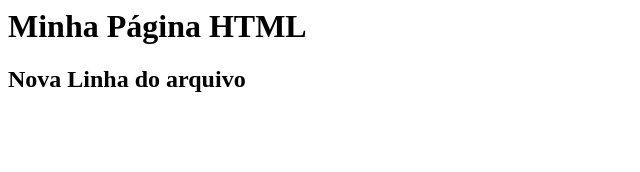
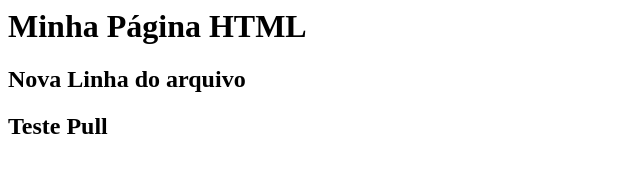
Before and after one commit to marioreis00/gamma-no-gitHub, a plain HTML site: page INDEX.html in a window 1280 px wide. Shown: the whole page, without its empty margins (0-640 px from the left). Drawn offline with Linux system fonts and the light colour scheme.

Commit message:
Alteração a partir do GitHub

```diff
--- a/INDEX.html
+++ b/INDEX.html
@@ -2,5 +2,6 @@
     <body>
         <h1>Minha Página HTML</h1>
         <h2>Nova Linha do arquivo</h2>
+        <h2>Teste Pull</h2>
     </body>
 </html>
```
